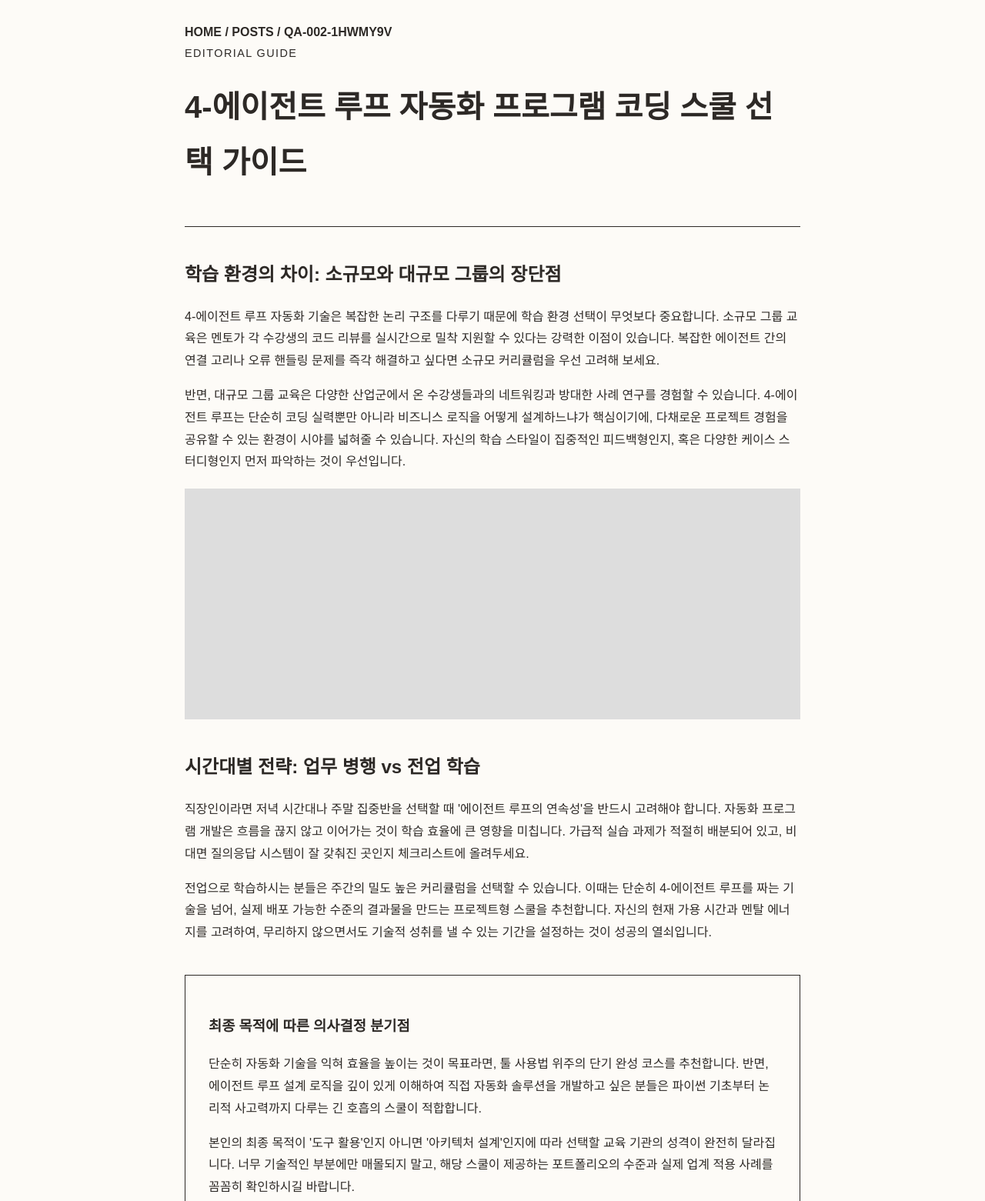
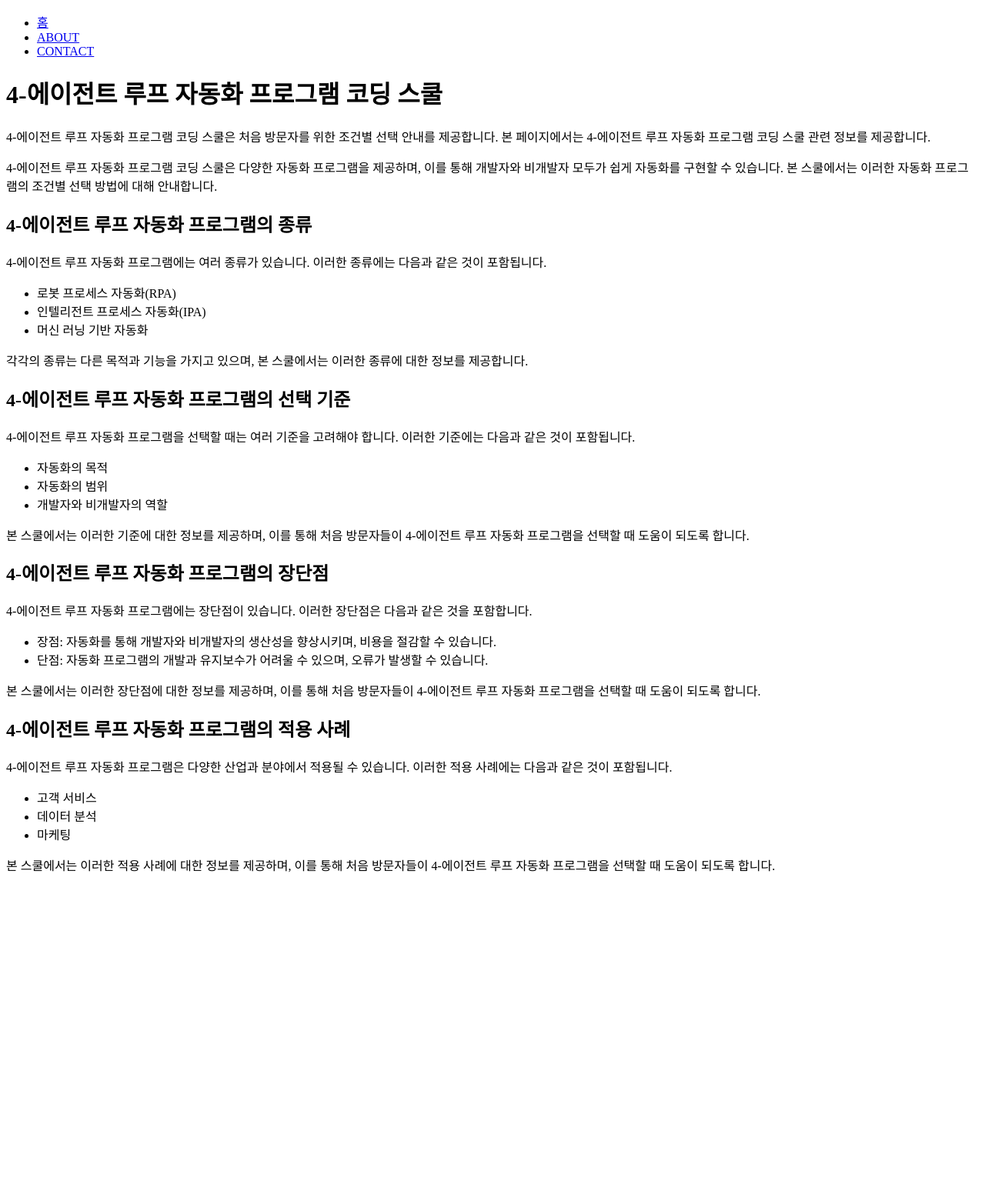
Before and after one commit to dydrkrtks7-cmd/bp-tokyo-programming, a plain HTML site: page posts/qa-002-1hwmy9v.html in a window 1280 px wide. Shown: the top 1561 px of the page at 77% size. After the commit the page ends 1152 px from the top, so only its background shows below. Drawn offline with Linux system fonts and the light colour scheme.

Commit message:
fix: 프롬프트 유출·한자 조각·반복 파손 제거 (1 files)

```diff
--- a/posts/qa-002-1hwmy9v.html
+++ b/posts/qa-002-1hwmy9v.html
@@ -3,75 +3,69 @@
 <head>
     <meta charset="UTF-8">
     <meta name="viewport" content="width=device-width, initial-scale=1.0">
-    <meta name="bpaas-design-system" content="editorial-apple">
-    <meta name="bpaas-design-theme" content="kr-ivory-ink">
-    <title>4-에이전트 루프 자동화 프로그램 코딩 스쿨 선택 가이드 | posts/qa-002-1hwmy9v</title>
-    <meta name="description" content="4-에이전트 루프 자동화 프로그램 코딩 스쿨을 고려 중이신가요? 인원 규모, 학습 시간대, 최종 목적에 따른 의사결정 분기점과 비교 기준을 상세히 안내합니다.">
-    <meta name="keywords" content="4-에이전트 루프, 자동화 프로그램, 코딩 스쿨, 워크플로우 자동화, 에이전트 루프 설계">
+    <meta name="bpaas-design-system" content="brutalist-avantgarde">
+    <meta name="bpaas-design-theme" content="kr-clip-slate">
+    <title>posts/qa-002-1hwmy9v - 4-에이전트 루프 자동화 프로그램 코딩 스쿨</title>
+    <meta name="description" content="4-에이전트 루프 자동화 프로그램 코딩 스쿨에서 제공하는 조건별 선택 안내입니다. 처음 방문자를 위한 정보를 제공합니다.">
+    <meta name="keywords" content="4-에이전트 루프, 자동화 프로그램, 코딩 스쿨">
     <link rel="canonical" href="https://program-school.online/posts/qa-002-1hwmy9v.html">
-    <script type="application/ld+json">
-    {
-      "@context": "https://schema.org",
-      "@type": "Article",
-      "headline": "4-에이전트 루프 자동화 프로그램 코딩 스쿨 선택 가이드",
-      "description": "학습 목적과 환경에 최적화된 에이전트 루프 교육 과정을 선택하는 기준을 제시합니다."
-    }
-    </script>
-    <style>
-        :root { --ivory: #fdfbf7; --ink: #2d2926; }
-        body { background-color: var(--ivory); color: var(--ink); font-family: 'Pretendard', sans-serif; line-height: 1.8; }
-        .x-ico-5rs2 { max-width: 800px; margin: 0 auto; padding: 20px; }
-        header { border-bottom: 1px solid var(--ink); padding-bottom: 20px; margin-bottom: 40px; }
-        .m-ico-qoey { font-size: 0.9rem; letter-spacing: 0.1em; }
-        h1 { font-size: 2.5rem; font-weight: 700; margin-top: 20px; }
-        .r-img-gkp3 { width: 100%; height: 300px; background-color: #ddd; margin: 20px 0; }
-        .n-top-xing { margin: 40px 0; }
-        .k-card-275p { border: 1px solid var(--ink); padding: 30px; margin-bottom: 20px; }
-        .v-card-ojfb { display: block; padding: 15px; border: 1px solid var(--ink); margin: 10px 0; cursor: pointer; }
-        .v-card-ojfb:hover { background-color: var(--ink); color: var(--ivory); }
-        footer { margin-top: 80px; font-size: 0.8rem; text-align: center; }
-        @media (max-width: 768px) { h1 { font-size: 1.8rem; } }
-    </style>
-  <meta property="og:url" content="https://program-school.online/posts/qa-002-1hwmy9v.html">
+    <meta property="og:title" content="4-에이전트 루프 자동화 프로그램 코딩 스쿨 — 처음 방문자를 위한 조건별 선택 안내">
+    <meta property="og:description" content="4-에이전트 루프 자동화 프로그램 코딩 스쿨에서 제공하는 조건별 선택 안내입니다. 처음 방문자를 위한 정보를 제공합니다.">
+    <meta property="og:url" content="https://program-school.online/posts/qa-002-1hwmy9v.html">
 </head>
 <body>
-    <div class="x-ico-5rs2">
-        <header>
-            <nav><strong>HOME / POSTS / QA-002-1HWMY9V</strong></nav>
-            <div class="m-ico-qoey">EDITORIAL GUIDE</div>
-            <h1>4-에이전트 루프 자동화 프로그램 코딩 스쿨 선택 가이드</h1>
-        </header>
-
-        <section>
-            <h2>학습 환경의 차이: 소규모와 대규모 그룹의 장단점</h2>
-            <p>4-에이전트 루프 자동화 기술은 복잡한 논리 구조를 다루기 때문에 학습 환경 선택이 무엇보다 중요합니다. 소규모 그룹 교육은 멘토가 각 수강생의 코드 리뷰를 실시간으로 밀착 지원할 수 있다는 강력한 이점이 있습니다. 복잡한 에이전트 간의 연결 고리나 오류 핸들링 문제를 즉각 해결하고 싶다면 소규모 커리큘럼을 우선 고려해 보세요.</p>
-            <p>반면, 대규모 그룹 교육은 다양한 산업군에서 온 수강생들과의 네트워킹과 방대한 사례 연구를 경험할 수 있습니다. 4-에이전트 루프는 단순히 코딩 실력뿐만 아니라 비즈니스 로직을 어떻게 설계하느냐가 핵심이기에, 다채로운 프로젝트 경험을 공유할 수 있는 환경이 시야를 넓혀줄 수 있습니다. 자신의 학습 스타일이 집중적인 피드백형인지, 혹은 다양한 케이스 스터디형인지 먼저 파악하는 것이 우선입니다.</p>
-        </section>
-
-        <section class="r-img-gkp3"></section>
-
-        <section class="n-top-xing">
-            <h2>시간대별 전략: 업무 병행 vs 전업 학습</h2>
-            <p>직장인이라면 저녁 시간대나 주말 집중반을 선택할 때 '에이전트 루프의 연속성'을 반드시 고려해야 합니다. 자동화 프로그램 개발은 흐름을 끊지 않고 이어가는 것이 학습 효율에 큰 영향을 미칩니다. 가급적 실습 과제가 적절히 배분되어 있고, 비대면 질의응답 시스템이 잘 갖춰진 곳인지 체크리스트에 올려두세요.</p>
-            <p>전업으로 학습하시는 분들은 주간의 밀도 높은 커리큘럼을 선택할 수 있습니다. 이때는 단순히 4-에이전트 루프를 짜는 기술을 넘어, 실제 배포 가능한 수준의 결과물을 만드는 프로젝트형 스쿨을 추천합니다. 자신의 현재 가용 시간과 멘탈 에너지를 고려하여, 무리하지 않으면서도 기술적 성취를 낼 수 있는 기간을 설정하는 것이 성공의 열쇠입니다.</p>
-        </section>
-
-        <section class="k-card-275p">
-            <h3>최종 목적에 따른 의사결정 분기점</h3>
-            <p>단순히 자동화 기술을 익혀 효율을 높이는 것이 목표라면, 툴 사용법 위주의 단기 완성 코스를 추천합니다. 반면, 에이전트 루프 설계 로직을 깊이 있게 이해하여 직접 자동화 솔루션을 개발하고 싶은 분들은 파이썬 기초부터 논리적 사고력까지 다루는 긴 호흡의 스쿨이 적합합니다.</p>
-            <p>본인의 최종 목적이 '도구 활용'인지 아니면 '아키텍처 설계'인지에 따라 선택할 교육 기관의 성격이 완전히 달라집니다. 너무 기술적인 부분에만 매몰되지 말고, 해당 스쿨이 제공하는 포트폴리오의 수준과 실제 업계 적용 사례를 꼼꼼히 확인하시길 바랍니다.</p>
-        </section>
-
-        <section>
-            <div class="v-card-ojfb">소규모 맞춤형 멘토링 프로그램 확인하기</div>
-            <div class="v-card-ojfb">대규모 사례 연구 중심 커뮤니티 확인하기</div>
-            <div class="v-card-ojfb">업무 병행 가능한 유연한 학습 시간표 보기</div>
-            <div class="v-card-ojfb">프로젝트 아키텍처 설계 전문가 과정 살펴보기</div>
-        </section>
-
-        <footer>
-            <p>&copy; 2024. 4-에이전트 루프 자동화 프로그램 코딩 스쿨 가이드. All rights reserved.</p>
-        </footer>
+    <div class="x-side-y5ya">
+        <nav class="r-nav-2uuu">
+            <ul>
+                <li><a href="#">홈</a></li>
+                <li><a href="#"> ABOUT </a></li>
+                <li><a href="#"> CONTACT </a></li>
+            </ul>
+        </nav>
+    </div>
+    <div class="m-box-nxpn">
+        <h1>4-에이전트 루프 자동화 프로그램 코딩 스쿨</h1>
+        <p>4-에이전트 루프 자동화 프로그램 코딩 스쿨은 처음 방문자를 위한 조건별 선택 안내를 제공합니다. 본 페이지에서는 4-에이전트 루프 자동화 프로그램 코딩 스쿨 관련 정보를 제공합니다.</p>
+        <p>4-에이전트 루프 자동화 프로그램 코딩 스쿨은 다양한 자동화 프로그램을 제공하며, 이를 통해 개발자와 비개발자 모두가 쉽게 자동화를 구현할 수 있습니다. 본 스쿨에서는 이러한 자동화 프로그램의 조건별 선택 방법에 대해 안내합니다.</p>
+    </div>
+    <div class="n-head-fn6p">
+        <h2>4-에이전트 루프 자동화 프로그램의 종류</h2>
+        <p>4-에이전트 루프 자동화 프로그램에는 여러 종류가 있습니다. 이러한 종류에는 다음과 같은 것이 포함됩니다.</p>
+        <ul>
+            <li>로봇 프로세스 자동화(RPA)</li>
+            <li>인텔리전트 프로세스 자동화(IPA)</li>
+            <li>머신 러닝 기반 자동화</li>
+        </ul>
+        <p>각각의 종류는 다른 목적과 기능을 가지고 있으며, 본 스쿨에서는 이러한 종류에 대한 정보를 제공합니다.</p>
+    </div>
+    <div class="m-box-nxpn">
+        <h2>4-에이전트 루프 자동화 프로그램의 선택 기준</h2>
+        <p>4-에이전트 루프 자동화 프로그램을 선택할 때는 여러 기준을 고려해야 합니다. 이러한 기준에는 다음과 같은 것이 포함됩니다.</p>
+        <ul>
+            <li>자동화의 목적</li>
+            <li>자동화의 범위</li>
+            <li>개발자와 비개발자의 역할</li>
+        </ul>
+        <p>본 스쿨에서는 이러한 기준에 대한 정보를 제공하며, 이를 통해 처음 방문자들이 4-에이전트 루프 자동화 프로그램을 선택할 때 도움이 되도록 합니다.</p>
+    </div>
+    <div class="n-head-fn6p">
+        <h2>4-에이전트 루프 자동화 프로그램의 장단점</h2>
+        <p>4-에이전트 루프 자동화 프로그램에는 장단점이 있습니다. 이러한 장단점은 다음과 같은 것을 포함합니다.</p>
+        <ul>
+            <li>장점: 자동화를 통해 개발자와 비개발자의 생산성을 향상시키며, 비용을 절감할 수 있습니다.</li>
+            <li>단점: 자동화 프로그램의 개발과 유지보수가 어려울 수 있으며, 오류가 발생할 수 있습니다.</li>
+        </ul>
+        <p>본 스쿨에서는 이러한 장단점에 대한 정보를 제공하며, 이를 통해 처음 방문자들이 4-에이전트 루프 자동화 프로그램을 선택할 때 도움이 되도록 합니다.</p>
+    </div>
+    <div class="m-box-nxpn">
+        <h2>4-에이전트 루프 자동화 프로그램의 적용 사례</h2>
+        <p>4-에이전트 루프 자동화 프로그램은 다양한 산업과 분야에서 적용될 수 있습니다. 이러한 적용 사례에는 다음과 같은 것이 포함됩니다.</p>
+        <ul>
+            <li>고객 서비스</li>
+            <li>데이터 분석</li>
+            <li>마케팅</li>
+        </ul>
+        <p>본 스쿨에서는 이러한 적용 사례에 대한 정보를 제공하며, 이를 통해 처음 방문자들이 4-에이전트 루프 자동화 프로그램을 선택할 때 도움이 되도록 합니다.</p>
     </div>
 </body>
 </html>
```
